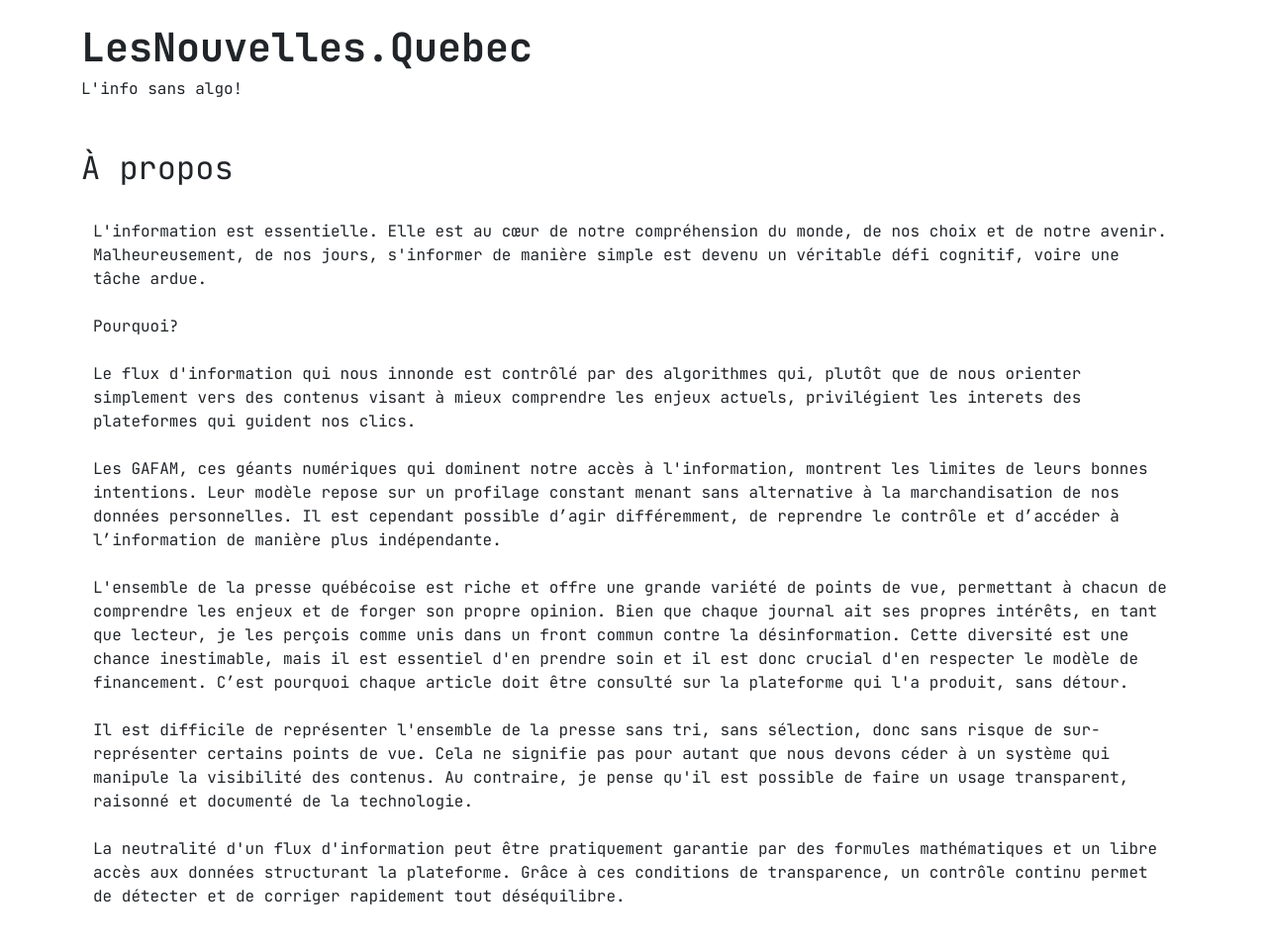
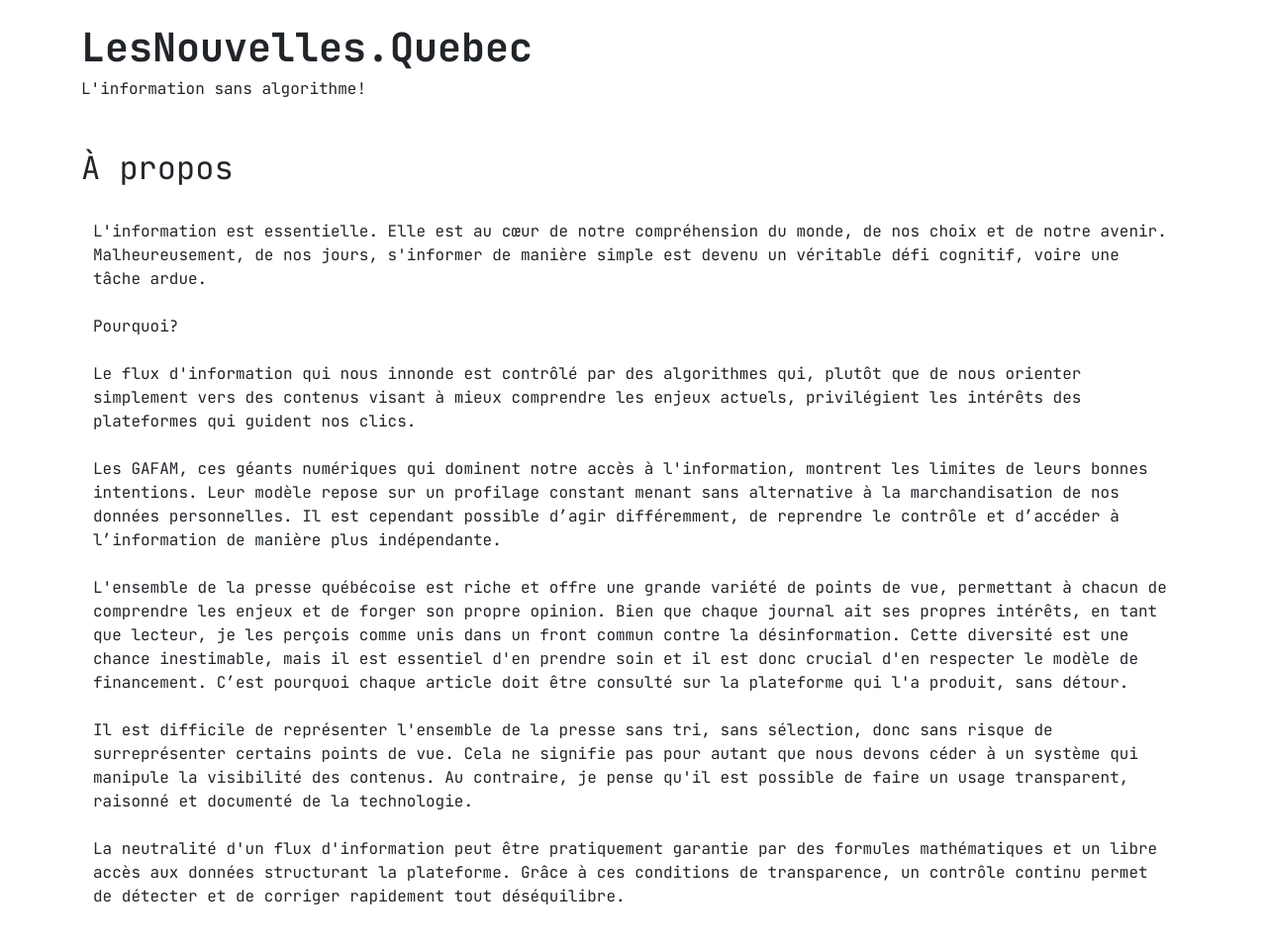
Before and after one commit to tvass/LesNouvelles.Quebec, a Flask app: page /a-propos in a window 1280 px wide. Shown: the part 106-1066 px from the top of the page at 99% size. Run offline with Flask 3, Linux system fonts and the light colour scheme; parts of the project's set-up code (start-up, migrations or seed data) failed here and were passed over; some libraries are stand-ins or nearby versions.

Commit message:
Fixed a small typo

```diff
--- a/frontend/templates/a-propos.html
+++ b/frontend/templates/a-propos.html
@@ -12,7 +12,7 @@
     <br /><br />
     Le flux d'information qui nous innonde est contrôlé par des algorithmes qui,
     plutôt que de nous orienter simplement vers des contenus visant à mieux comprendre les enjeux actuels, privilégient les
-    interets des plateformes qui guident nos clics.
+    intérêts des plateformes qui guident nos clics.
     <br /><br />
     Les GAFAM, ces géants numériques qui dominent notre accès à l'information, montrent les limites de leurs bonnes intentions.
     Leur modèle repose sur un profilage constant menant sans alternative à la marchandisation de nos données personnelles.
@@ -24,7 +24,7 @@
     prendre soin et il est donc crucial d'en respecter le modèle de financement.
     C’est pourquoi chaque article doit être consulté sur la plateforme qui l'a produit, sans détour.
     <br /><br />
-    Il est difficile de représenter l'ensemble de la presse sans tri, sans sélection, donc sans risque de sur-représenter
+    Il est difficile de représenter l'ensemble de la presse sans tri, sans sélection, donc sans risque de surreprésenter
     certains points de vue. Cela ne signifie pas pour autant que nous devons céder à un système qui manipule la visibilité
     des contenus. Au contraire, je pense qu'il est possible de faire un usage transparent, raisonné et documenté de la technologie.
     <br /><br />
--- a/frontend/templates/base.html
+++ b/frontend/templates/base.html
@@ -158,7 +158,7 @@
         {{ render_messages() }}
         <div class="container">
         <h1 class="mono"><b>LesNouvelles.Quebec</b></h1>
-        <h6 class="mono">L'info sans algo!</h6>
+        <h6 class="mono">L'information sans algorithme!</h6>
         <br />
         {% block content %}{% endblock %}
         </div>
```
